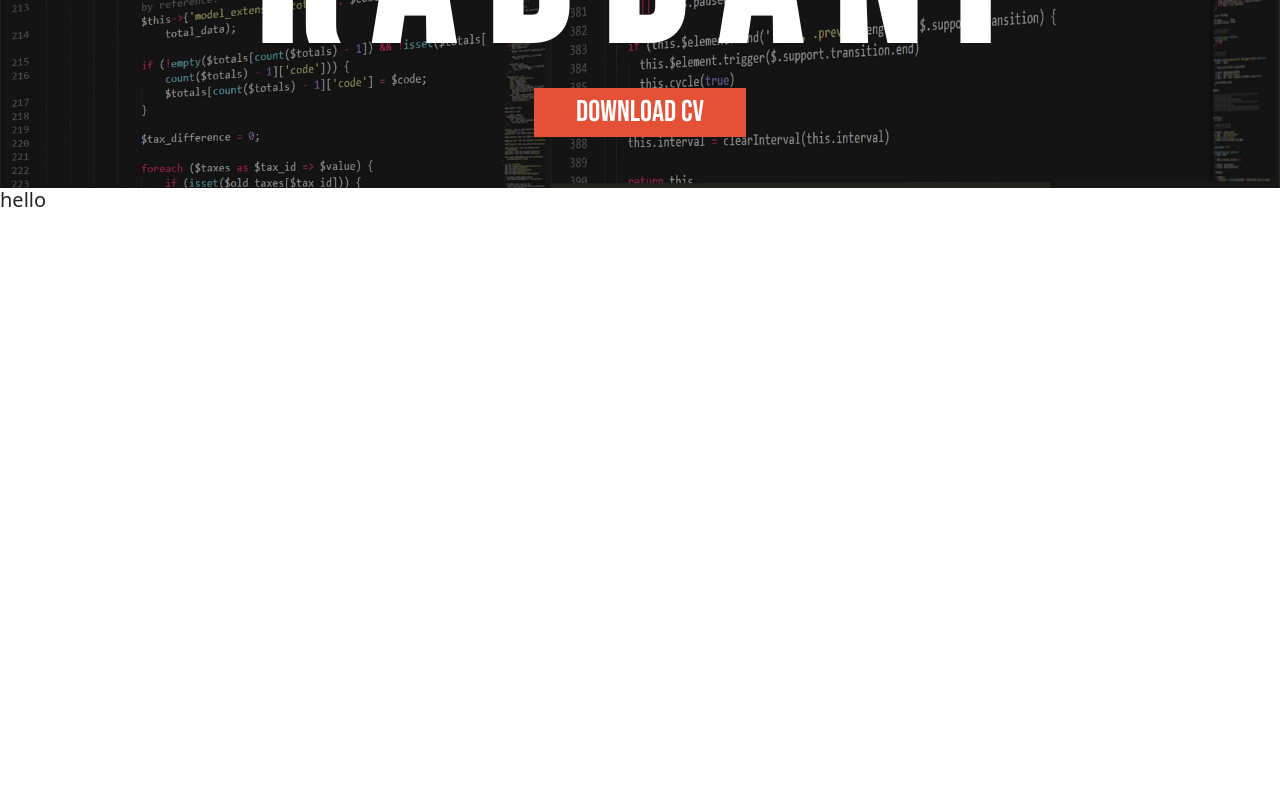
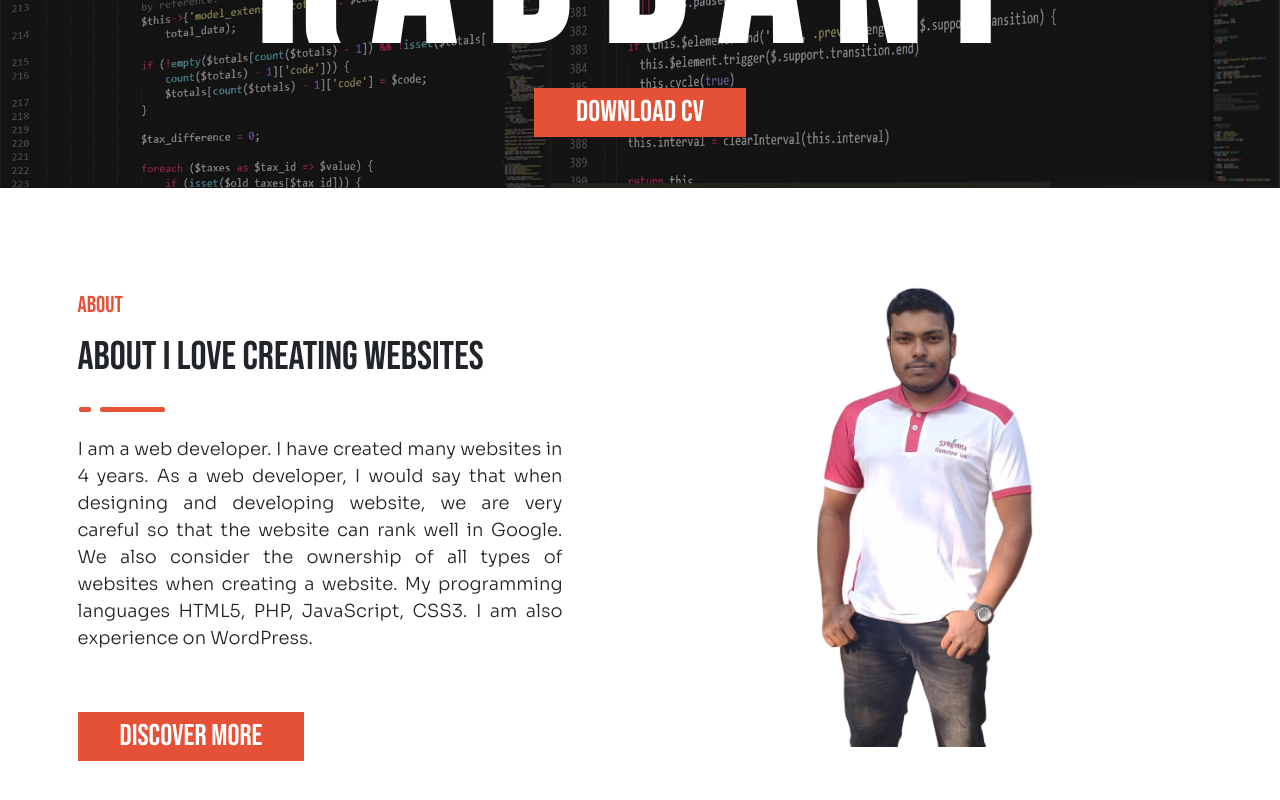
Before and after one commit to golamrabbani93/dev-rabbani, a React (Create React App) app: page / in a window 1280 px wide. Shown: the part 512-1312 px from the top of the page. Before the commit the page ends 800 px from the top, so only its background shows below. Built offline with nearby package versions, Linux system fonts and the light colour scheme.

Commit message:
about section complte

```diff
--- /dev/null
+++ b/src/pages/Homes/About/About.js
@@ -0,0 +1,36 @@
+import React from 'react';
+import {Link} from 'react-router-dom';
+import myPhoto from '../../../images/me.png';
+import './About.scss';
+const About = () => {
+	return (
+		<section class="about">
+			<div class="container">
+				<div class="row">
+					<div class="col-md-6 col-sm-12 about__text">
+						<p class="services__top--sub">about</p>
+						<h3 class="services__top--main">ABOUT I Love Creating Websites</h3>
+						<div class="head-animation">
+							<div class="post-heading"></div>
+						</div>
+						<p class="about__text--description">
+							I am a web developer. I have created many websites in 4 years. As a web developer, I
+							would say that when designing and developing website, we are very careful so that the
+							website can rank well in Google. We also consider the ownership of all types of
+							websites when creating a website. My programming languages HTML5, PHP, JavaScript,
+							CSS3. I am also experience on WordPress.
+						</p>
+						<Link class="custom_button m-auto">discover more</Link>
+					</div>
+					<div class="col-md-6 col-sm-12">
+						<div class="about__image">
+							<img src={myPhoto} alt="" class="img-fluid" />
+						</div>
+					</div>
+				</div>
+			</div>
+		</section>
+	);
+};
+
+export default About;
--- /dev/null
+++ b/src/pages/Homes/About/About.scss
@@ -0,0 +1,131 @@
+@import '../../../sass/_variables';
+@import '../../../sass/_responsive';
+@import '../../../sass/_headAnimation';
+.services {
+	&:hover {
+		background-color: #faf3f3;
+	}
+	&__top {
+		position: relative;
+		&--sub {
+			font-size: 2.3rem;
+			font-family: $font-bebas;
+			color: $color-primary;
+			@include mobile-m {
+				/*320px-375px*/
+				font-size: 3.3rem;
+			}
+			@include mobile-s {
+				/*375px-424px*/
+				font-size: 3.3rem;
+			}
+			@include mobile-l {
+				/*425px-480px*/
+				font-size: 3.5rem;
+			}
+		}
+		&--main {
+			font-size: 4rem;
+			font-family: $font-bebas;
+			@include mobile-m {
+				/*320px-375px*/
+				font-size: 5rem;
+			}
+			@include mobile-s {
+				/*375px-424px*/
+				font-size: 5rem;
+			}
+			@include mobile-l {
+				/*425px-480px*/
+				font-size: 6rem;
+			}
+		}
+	}
+}
+.about {
+	padding: 10rem 0;
+
+	&__text {
+		position: relative;
+		@include mobile-m {
+			/*320px-375px*/
+			padding-left: 1.7rem;
+		}
+		@include mobile-s {
+			/*375px-424px*/
+			padding-left: 5rem;
+		}
+		@include mobile-l {
+			/*425px-480px*/
+			padding-left: 5rem;
+		}
+		@include mobile-port {
+			/*481px-767px*/
+			padding-left: 4rem;
+		}
+		.head-animation {
+			width: 37rem;
+			height: 14rem;
+			position: absolute;
+			top: 0;
+			left: -13.5rem;
+			@include mobile-m {
+				/*320px-375px*/
+				top: 6px;
+				left: -12%;
+			}
+			@include mobile-s {
+				/*375px-424px*/
+				top: 1rem;
+				left: -4.5rem;
+			}
+			@include mobile-l {
+				/*425px-480px*/
+				top: 3rem;
+				left: -4.5rem;
+			}
+			@include mobile-port {
+				/*481px-767px*/
+				left: -13%;
+			}
+			@include tablet {
+				/*768px-1024px*/
+				left: -24%;
+			}
+		}
+		&--description {
+			padding: 5rem 7rem 5rem 0;
+			font-size: 1.8rem;
+			text-align: justify;
+			font-family: $font-sora;
+			font-weight: 300;
+			@include mobile-m {
+				/*320px-375px*/
+				font-size: 2.8rem;
+			}
+			@include mobile-s {
+				/*376px-425px*/
+				font-size: 3rem;
+			}
+			@include mobile-l {
+				/*425px-480px*/
+				font-size: 3.5rem;
+			}
+		}
+	}
+	&__image {
+		text-align: center;
+		img {
+			width: 28rem;
+			margin-top: -5rem;
+		}
+		@include mobile-m {
+			/*320px-374px*/
+			margin-top: 2rem;
+		}
+		@include mobile-s {
+			/*375px-424px*/
+			margin-top: 2.3rem;
+		}
+	}
+}
--- a/src/pages/Homes/Home/Home.js
+++ b/src/pages/Homes/Home/Home.js
@@ -1,4 +1,5 @@
 import React from 'react';
+import About from '../About/About';
 import Banner from '../Banner/Banner';
 
 const Home = () => {
@@ -6,7 +7,7 @@ const Home = () => {
 		<div>
 			<Banner></Banner>
 			<section className="back_banner"></section>
-			<h2>hello</h2>
+			<About></About>
 		</div>
 	);
 };
--- /dev/null
+++ b/src/sass/_headAnimation.scss
@@ -0,0 +1,59 @@
+.head-animation {
+	width: 37rem;
+	height: 14rem;
+	position: absolute;
+	top: -21%;
+	left: 38rem;
+	@include mobile-m {
+		/*320px-375px*/
+		width: 24rem;
+		height: 14rem;
+		position: absolute;
+		top: 5%;
+		left: 21rem;
+	}
+}
+.post-heading {
+	position: relative;
+	padding-top: 12rem;
+}
+.post-heading::before {
+	content: "";
+	width: 12px;
+	height: 5px;
+	background: $color-primary;
+	position: absolute;
+	bottom: -4px;
+	left: 50%;
+	margin-left: -35px;
+	transform: translateX(-50%);
+	border-radius: 2px;
+	-webkit-transition: all 0.3s ease;
+	transition: all 0.3s ease;
+	z-index: 1;
+}
+.head-animation:hover .post-heading::before {
+	width: 65px;
+	margin-left: -5px;
+	background: $color-primary;
+}
+.post-heading::after {
+	content: "";
+	width: 65px;
+	height: 5px;
+	background: $color-primary;
+	position: absolute;
+	bottom: -4px;
+	right: 0;
+	left: 50%;
+	margin-left: -20px;
+	border-radius: 2px;
+	-webkit-transition: all 0.3s ease;
+	transition: all 0.3s ease;
+	z-index: 0;
+}
+.head-animation:hover .post-heading::after {
+	width: 12px;
+	margin-left: 35px;
+	background: $color-primary;
+}
```
